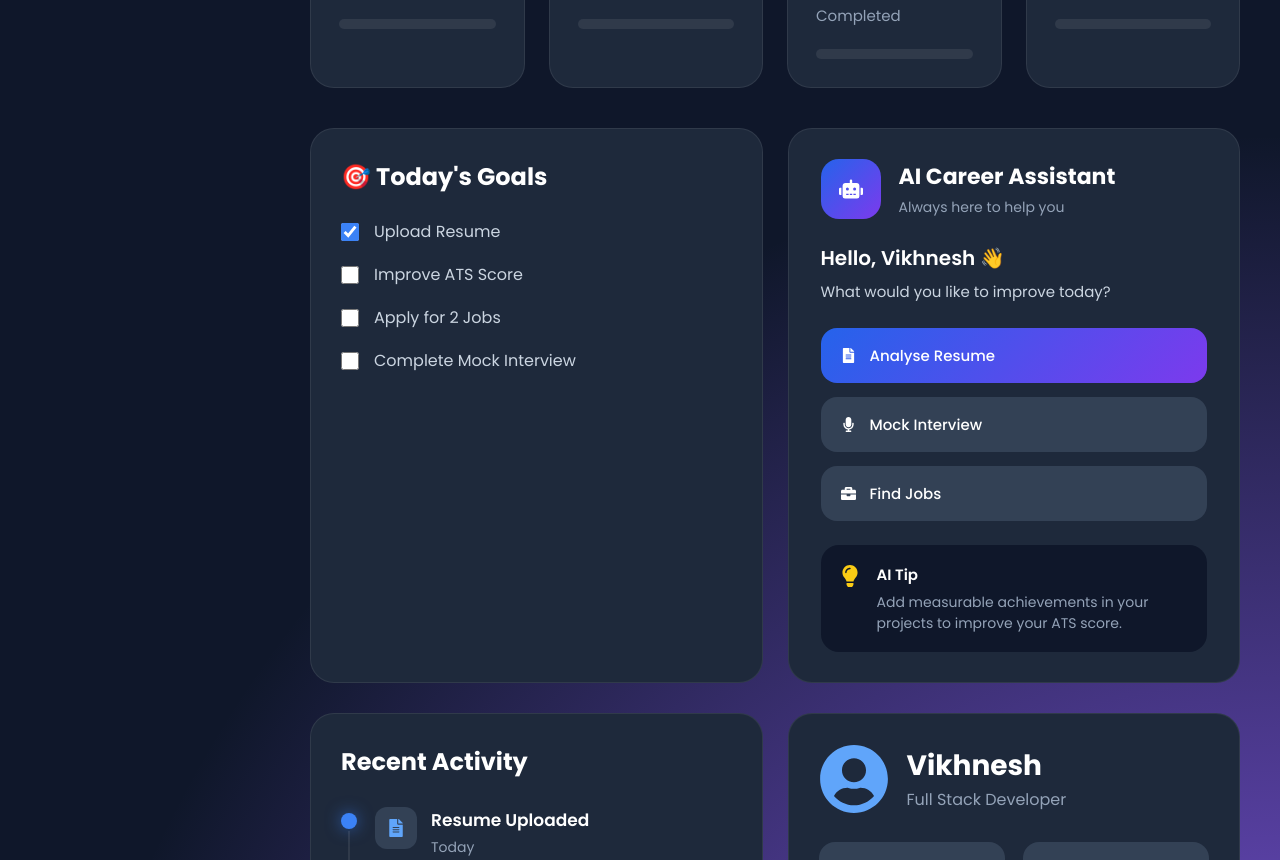
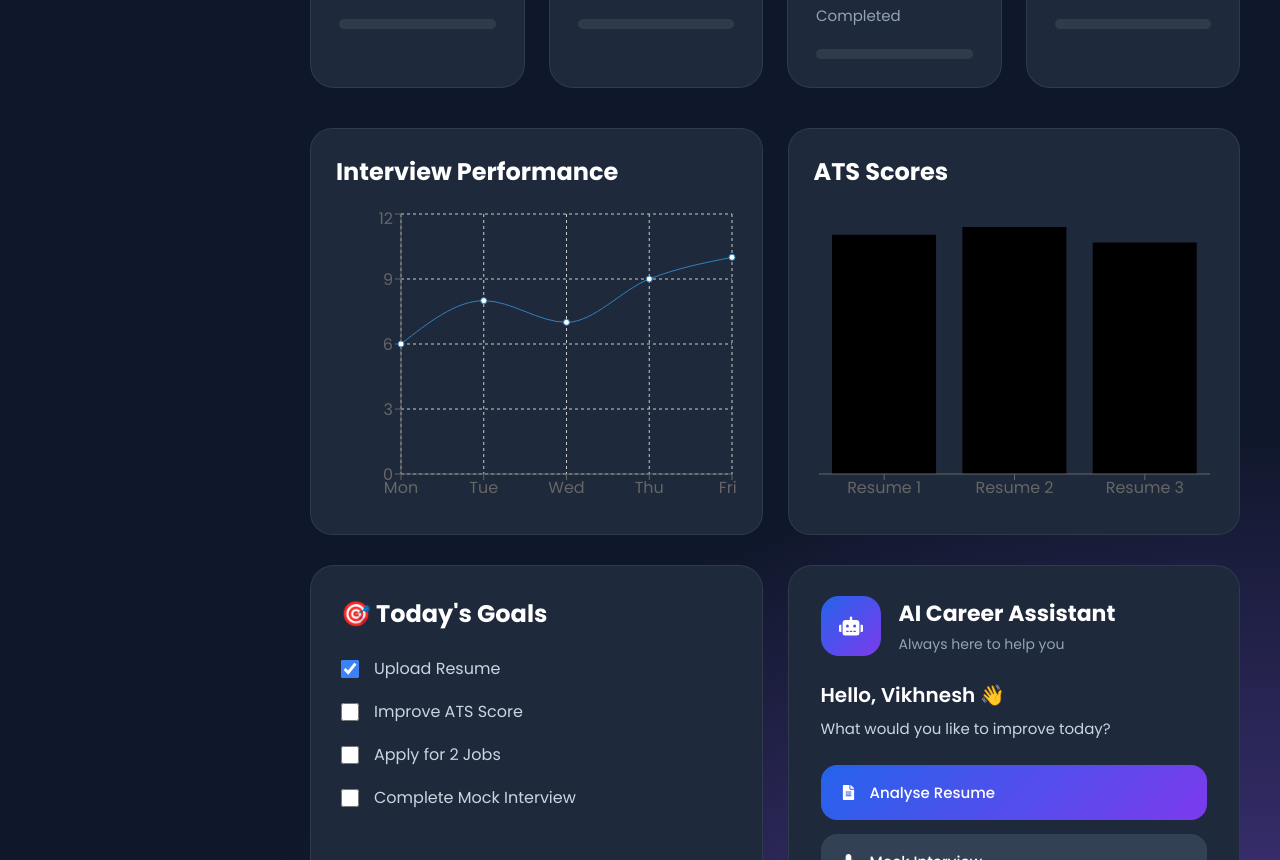
Before and after one commit to Vikhnesh-Sathyan/AI-Career-Coach, a React app in the folder frontend/: page /dashboard in a window 1280 px wide. Shown: the part 1940-2800 px from the top of the page. Built offline with nearby package versions, Linux system fonts and the light colour scheme; the HTML template or start-up script is replaced by a standard one.

Commit message:
Implement Interview and Ats charts

```diff
--- a/frontend/package.json
+++ b/frontend/package.json
@@ -16,7 +16,8 @@
     "react-circular-progressbar": "^2.2.0",
     "react-dom": "^19.2.7",
     "react-icons": "^5.7.0",
-    "react-router-dom": "^7.18.1"
+    "react-router-dom": "^7.18.1",
+    "recharts": "^3.10.1"
   },
   "devDependencies": {
     "@eslint/js": "^10.0.1",
--- /dev/null
+++ b/frontend/src/components/dashboard/ATSChart.jsx
@@ -0,0 +1,54 @@
+
+import {
+
+    ResponsiveContainer,
+
+    BarChart,
+
+    Bar,
+
+    XAxis,
+
+    Tooltip
+
+} from "recharts";
+
+const data=[
+
+    {name:"Resume 1",score:92},
+
+    {name:"Resume 2",score:95},
+
+    {name:"Resume 3",score:89}
+
+];
+
+function ATSChart(){
+
+    return(
+
+        <div className="chart-card">
+
+            <h2>ATS Scores</h2>
+
+            <ResponsiveContainer width="100%" height={300}>
+
+                <BarChart data={data}>
+
+                    <XAxis dataKey="name"/>
+
+                    <Tooltip/>
+
+                    <Bar dataKey="score"/>
+
+                </BarChart>
+
+            </ResponsiveContainer>
+
+        </div>
+
+    );
+
+}
+
+export default ATSChart;
--- /dev/null
+++ b/frontend/src/components/dashboard/InterviewChart.jsx
@@ -0,0 +1,57 @@
+import {
+    LineChart,
+    Line,
+    XAxis,
+    YAxis,
+    Tooltip,
+    ResponsiveContainer,
+    CartesianGrid
+} from "recharts";
+
+const data = [
+    { day: "Mon", score: 6 },
+    { day: "Tue", score: 8 },
+    { day: "Wed", score: 7 },
+    { day: "Thu", score: 9 },
+    { day: "Fri", score: 10 }
+];
+
+function InterviewChart() {
+
+    return (
+
+        <div className="chart-card">
+
+            <h2>Interview Performance</h2>
+
+            <ResponsiveContainer width="100%" height={300}>
+
+                <LineChart data={data}>
+
+                    <CartesianGrid strokeDasharray="3 3" />
+
+                    <XAxis dataKey="day"/>
+
+                    <YAxis/>
+
+                    <Tooltip/>
+
+                    <Line
+
+                        type="monotone"
+
+                        dataKey="score"
+
+                    />
+
+                </LineChart>
+
+            </ResponsiveContainer>
+
+        </div>
+
+    );
+
+}
+
+export default InterviewChart;
--- a/frontend/src/pages/Dashboard.jsx
+++ b/frontend/src/pages/Dashboard.jsx
@@ -9,6 +9,8 @@ import AIAssistant from "../components/dashboard/AIAssistant";
 import ActivityTimeline from "../components/dashboard/ActivityTimeline";
 import QuickActions from "../components/dashboard/QuickActions";
 import WelcomeCard from "../components/dashboard/WelcomeCard";
+import InterviewChart from "../components/dashboard/InterviewChart";
+import ATSChart from "../components/dashboard/ATSChart";
 
 import {
     FaChartLine,
@@ -203,8 +205,13 @@ function Dashboard() {
 
                 </div>
 
+                <div className="dashboard-charts">
 
+                    <InterviewChart />
 
+                    <ATSChart />
+
+                    </div>
 
 
 
--- a/frontend/src/styles/dashboard.css
+++ b/frontend/src/styles/dashboard.css
@@ -46,3 +46,45 @@
     }
 
 }
+
+.dashboard-charts{
+
+    display:grid;
+
+    grid-template-columns:1fr 1fr;
+
+    gap:25px;
+
+    margin-top:30px;
+
+}
+
+.chart-card{
+
+    background:#1E293B;
+
+    border-radius:22px;
+
+    padding:25px;
+
+    border:1px solid rgba(255,255,255,.08);
+
+}
+
+.chart-card h2{
+
+    color:white;
+
+    margin-bottom:20px;
+
+}
+
+@media(max-width:1100px){
+
+.dashboard-charts{
+
+grid-template-columns:1fr;
+
+}
+
+}
```
Also changed, not shown: 1 other file (tests, documents, lock files or other folders).
